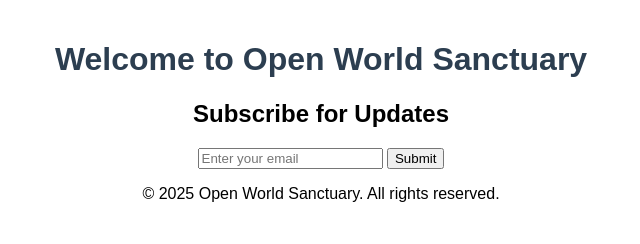
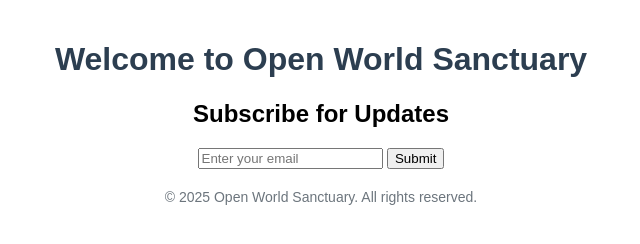
Before and after one commit to asiakay/AngelicMediumpurpleWorkers, a plain HTML site: page public/index.html in a window 1280 px wide. Shown: the whole page, without its empty margins (319-959 px from the left). Drawn offline with Linux system fonts and the light colour scheme; no server answers.

Commit message:
Styled Footer

```diff
--- a/public/index.html
+++ b/public/index.html
@@ -47,8 +47,13 @@
     });
   </script> !-->
 
+
+    <script src="app.js"></script>
+
+
   <footer>
     <p>&copy; 2025 Open World Sanctuary. All rights reserved.</p>
   </footer>
-    <script src="app.js"></script></body>
+
+</body>
 </html>
--- a/public/style.css
+++ b/public/style.css
@@ -7,3 +7,15 @@ body {
 h1 {
   color: #2c3e50;
 }
+
+
+footer {
+  margin-top: 20px;
+  text-align: center;
+  font-size: 14px;
+  color: #6c757d;
+}
+
+footer p {
+  margin: 0;
+}
```
